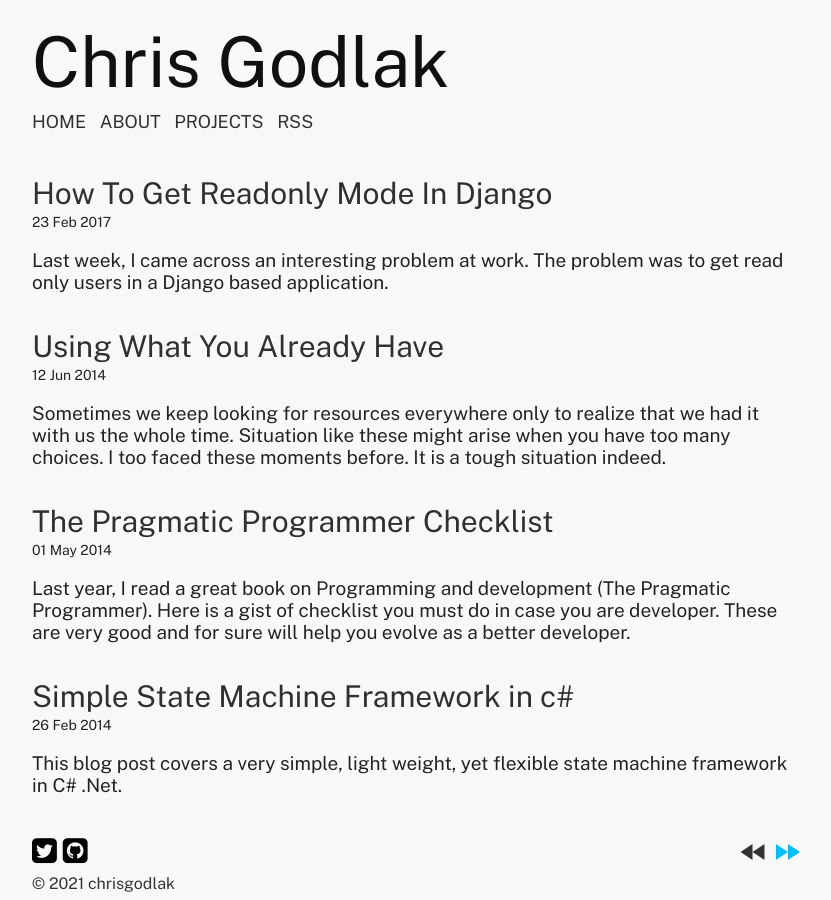
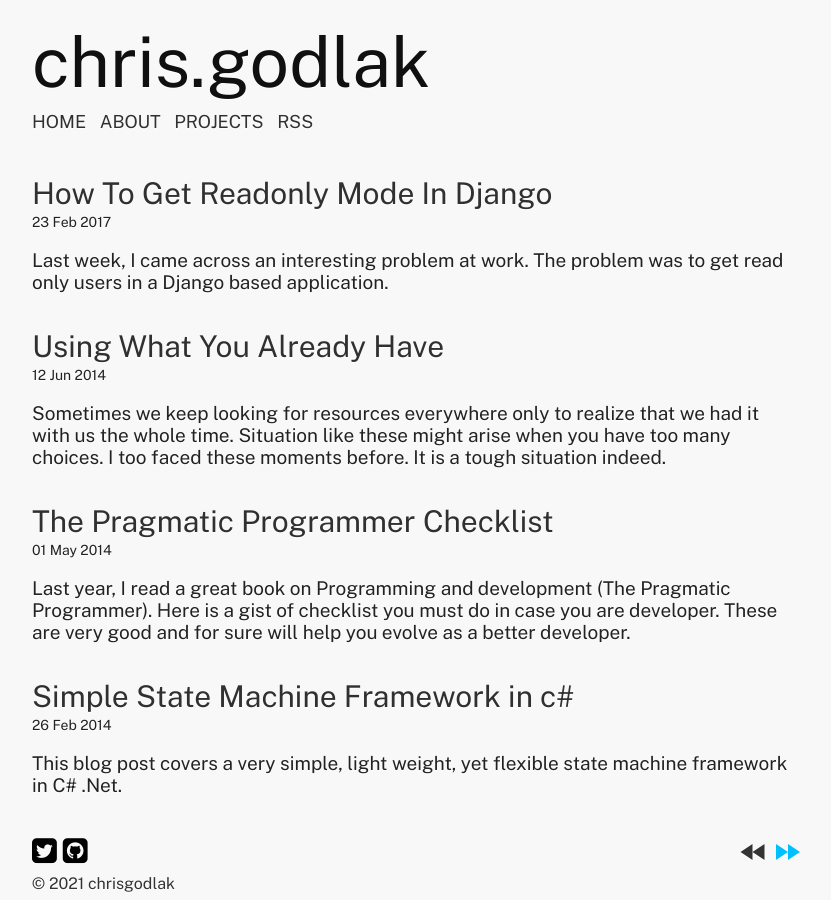
Before and after one commit to chrisgodlak/chrisgodlak.github.io, a Jekyll site: the page built from index.html, in a window 1280 px wide. Shown: the whole page, without its empty margins (224-1055 px from the left). Built offline with Jekyll 4.4.1, drawn with Linux system fonts in a browser that asks for light colours; the list of posts is cut into pages by our own code.

Commit message:
Update _config.yml

```diff
--- a/_config.yml
+++ b/_config.yml
@@ -1,7 +1,6 @@
-name: Chris Godlak
+name: chris.godlak
 description: >
-    A simple jekyll theme aimed at programmers who like clean interface to write posts
-    and show off some code.
+    chris godlak simple blog
 about: >
     a blog project
 
@@ -20,7 +19,7 @@ disqus_shortname:
 rtl: false
 owner:
   name:           chrisgodlak
-  avatar:         "https://avatars1.githubusercontent.com/u/537678?s=240&v=4"
+  avatar:         "https://avatars.githubusercontent.com/u/78697477?s=460&u=39b6c5fd7f316f327c5967f15d4fd76f30150cdf&v=4"
   email:
   # Social networking links used in footer. Update and remove as you like.
   twitter: chrisgodlak
```
